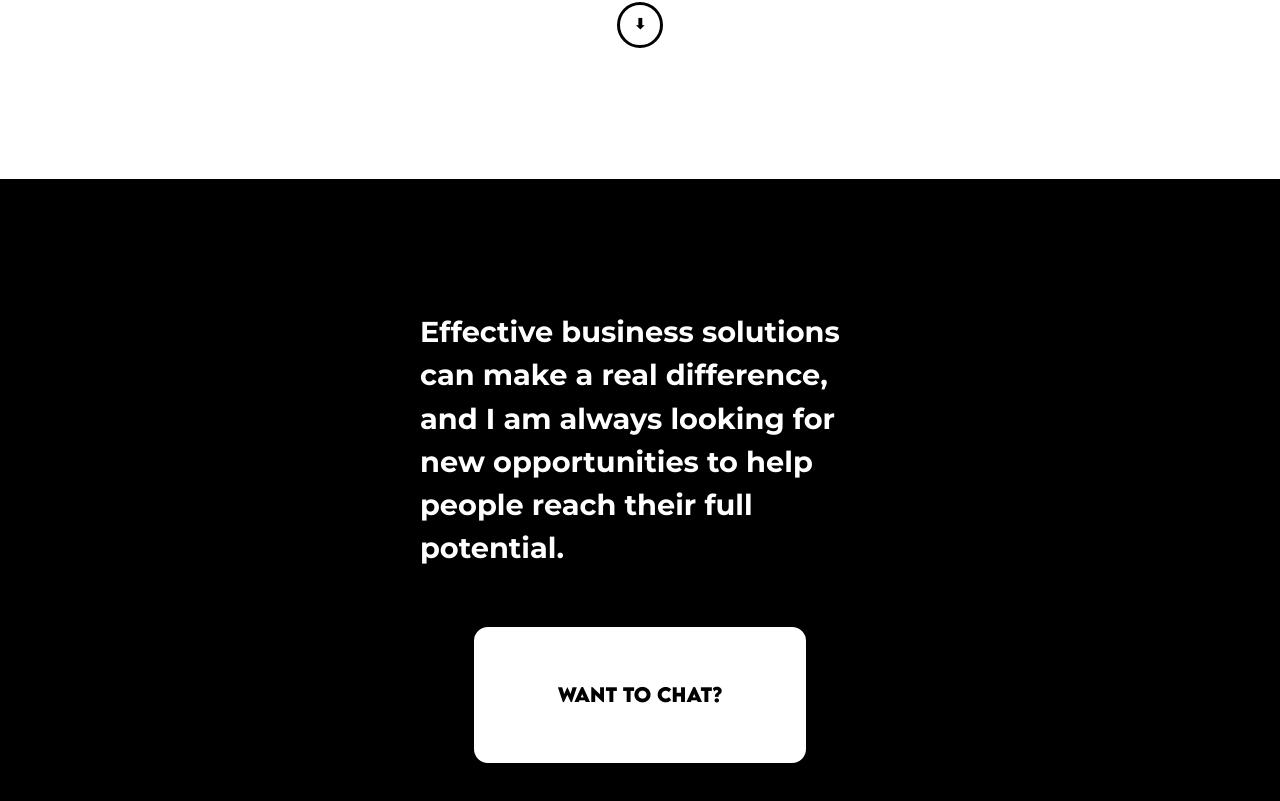
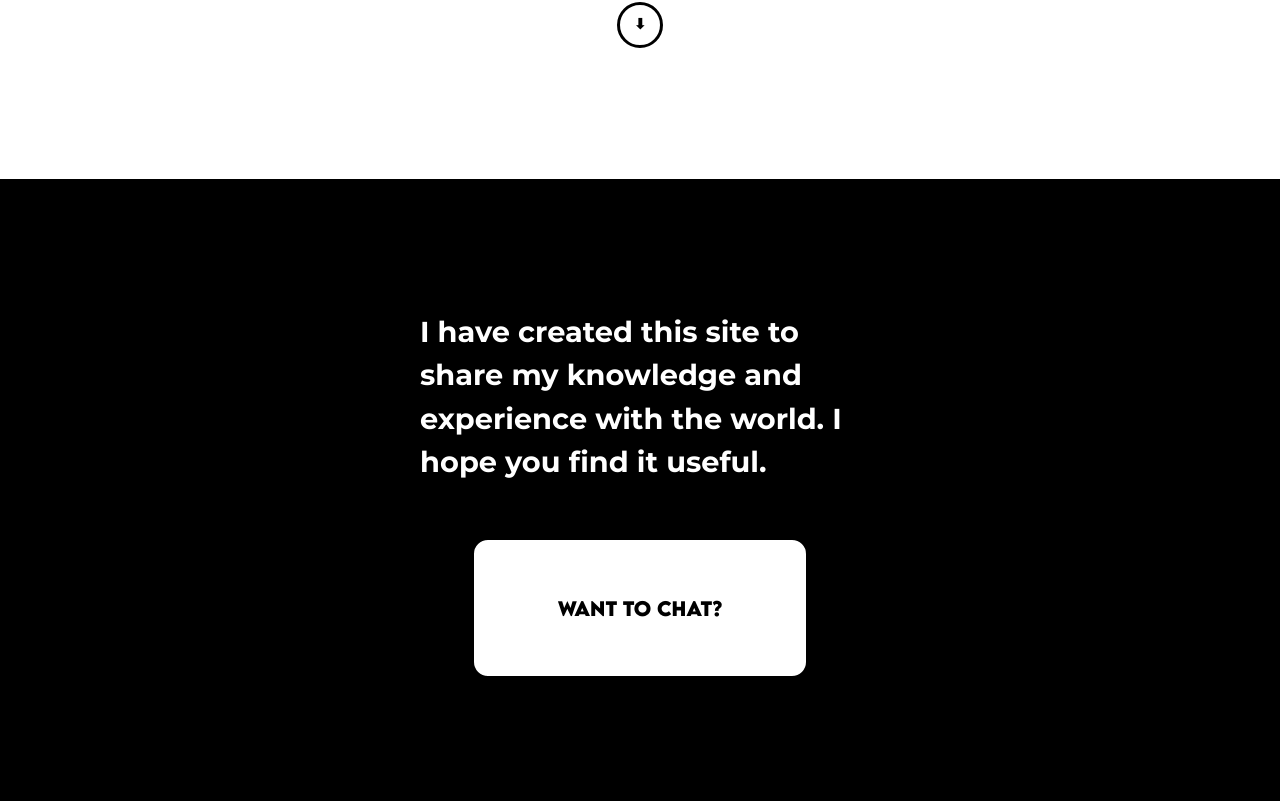
Before and after one commit to CodeJonesW/Wills_Blog, a Next.js app: page / in a window 1280 px wide. Shown: the part 621-1422 px from the top of the page. Built offline with nearby package versions, Linux system fonts and the light colour scheme.

Commit message:
copy update

```diff
--- a/pages/index.tsx
+++ b/pages/index.tsx
@@ -128,9 +128,8 @@ const Home: NextPage = () => {
                   color: "white",
                 }}
               >
-                Effective business solutions can make a real difference, and I
-                am always looking for new opportunities to help people reach
-                their full potential.
+                I have created this site to share my knowledge and experience
+                with the world. I hope you find it useful.
               </InfoText>
             </div>
 
```
